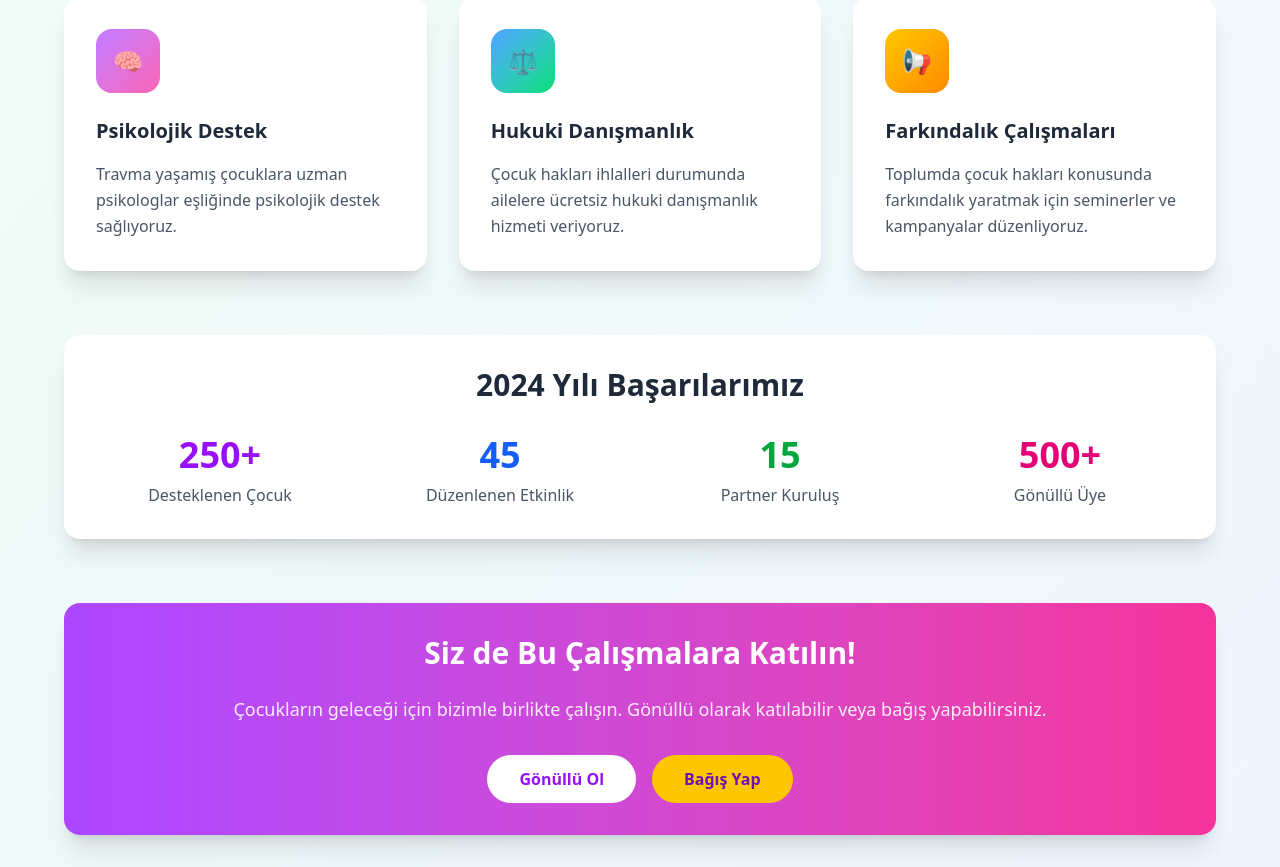
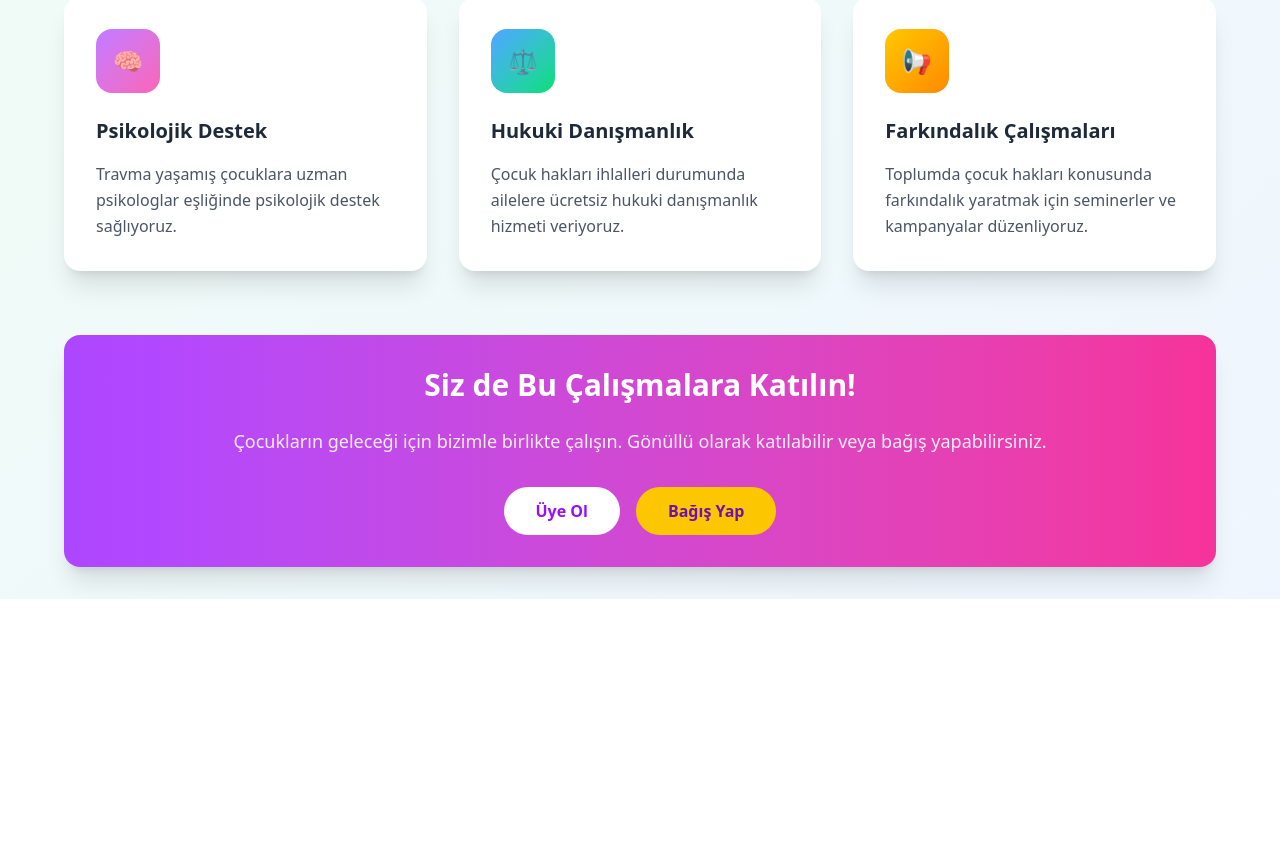
Before and after one commit to ruskyvisky/dernek-web, a Next.js app: page /hakkimizda/neler-yapiyoruz in a window 1280 px wide. Shown: the part 639-1506 px from the top of the page. After the commit the page ends 1238 px from the top, so only its background shows below. Built offline with nearby package versions, Linux system fonts and the light colour scheme.

Commit message:
refactor: update styles for donation page and remove statistics section

```diff
--- a/app/bagis-yap/page.tsx
+++ b/app/bagis-yap/page.tsx
@@ -21,7 +21,7 @@ export default function BagisYapPage() {
   };
 
   return (
-    <div className="min-h-screen bg-gradient-to-br from-yellow-50 to-pink-50">
+    <div className="min-h-screen ">
       <div className="container mx-auto px-4 py-8">
         <div className="max-w-4xl mx-auto">
           {/* Başlık */}
@@ -79,7 +79,7 @@ export default function BagisYapPage() {
                         </span>
                         <button
                           onClick={handleCopy}
-                          className="px-3 py-1 text-white text-sm rounded-lg hover:bg-blue-700 transition"
+                          className="px-3 py-1 text-white text-sm rounded-lg hover:bg-gray-200 transition"
                         >
                           <IoCopy size={24} color="black"/>
                         </button>
--- a/app/hakkimizda/neler-yapiyoruz/page.tsx
+++ b/app/hakkimizda/neler-yapiyoruz/page.tsx
@@ -96,30 +96,7 @@ export default function NelerYapiyoruzPage() {
             </div>
           </div>
 
-          {/* İstatistikler */}
-          <div className="bg-white rounded-2xl shadow-xl p-8 mb-16">
-            <h2 className="text-3xl font-bold text-gray-800 mb-8 text-center">
-              2024 Yılı Başarılarımız
-            </h2>
-            <div className="grid md:grid-cols-4 gap-8">
-              <div className="text-center">
-                <div className="text-4xl font-bold text-purple-600 mb-2">250+</div>
-                <div className="text-gray-600">Desteklenen Çocuk</div>
-              </div>
-              <div className="text-center">
-                <div className="text-4xl font-bold text-blue-600 mb-2">45</div>
-                <div className="text-gray-600">Düzenlenen Etkinlik</div>
-              </div>
-              <div className="text-center">
-                <div className="text-4xl font-bold text-green-600 mb-2">15</div>
-                <div className="text-gray-600">Partner Kuruluş</div>
-              </div>
-              <div className="text-center">
-                <div className="text-4xl font-bold text-pink-600 mb-2">500+</div>
-                <div className="text-gray-600">Gönüllü Üye</div>
-              </div>
-            </div>
-          </div>
+
 
           {/* Nasıl Yardım Edebilirsiniz */}
           <div className="bg-gradient-to-r from-purple-500 to-pink-500 rounded-2xl shadow-xl p-8 text-white text-center">
@@ -131,12 +108,13 @@ export default function NelerYapiyoruzPage() {
               Gönüllü olarak katılabilir veya bağış yapabilirsiniz.
             </p>
             <div className="flex flex-col sm:flex-row gap-4 justify-center">
-              <button className="bg-white text-purple-600 font-bold px-8 py-3 rounded-full hover:bg-gray-100 transition-all">
-                Gönüllü Ol
-              </button>
-              <button className="bg-yellow-400 text-purple-800 font-bold px-8 py-3 rounded-full hover:bg-yellow-300 transition-all">
+              <a href='/uye-ol' className="bg-white text-purple-600 font-bold px-8 py-3 rounded-full hover:bg-gray-100 transition-all">
+                Üye Ol
+              </a>
+
+              <a href='/bagis-yap' className="bg-yellow-400 text-purple-800 font-bold px-8 py-3 rounded-full hover:bg-yellow-300 transition-all">
                 Bağış Yap
-              </button>
+              </a>
             </div>
           </div>
         </div>
```
